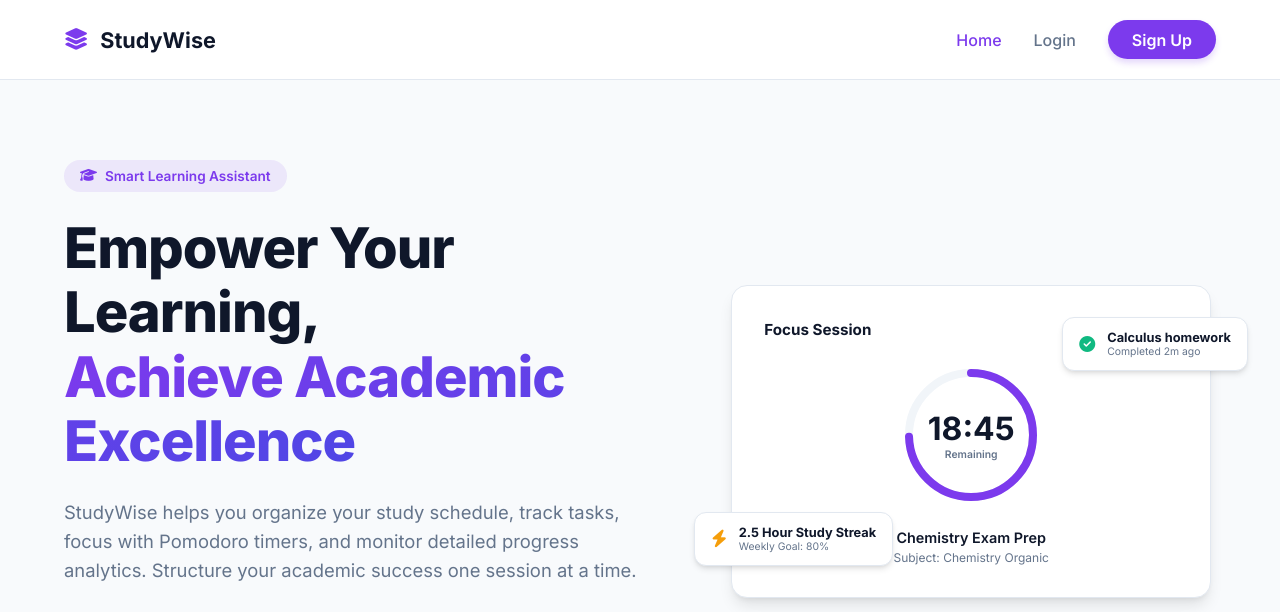
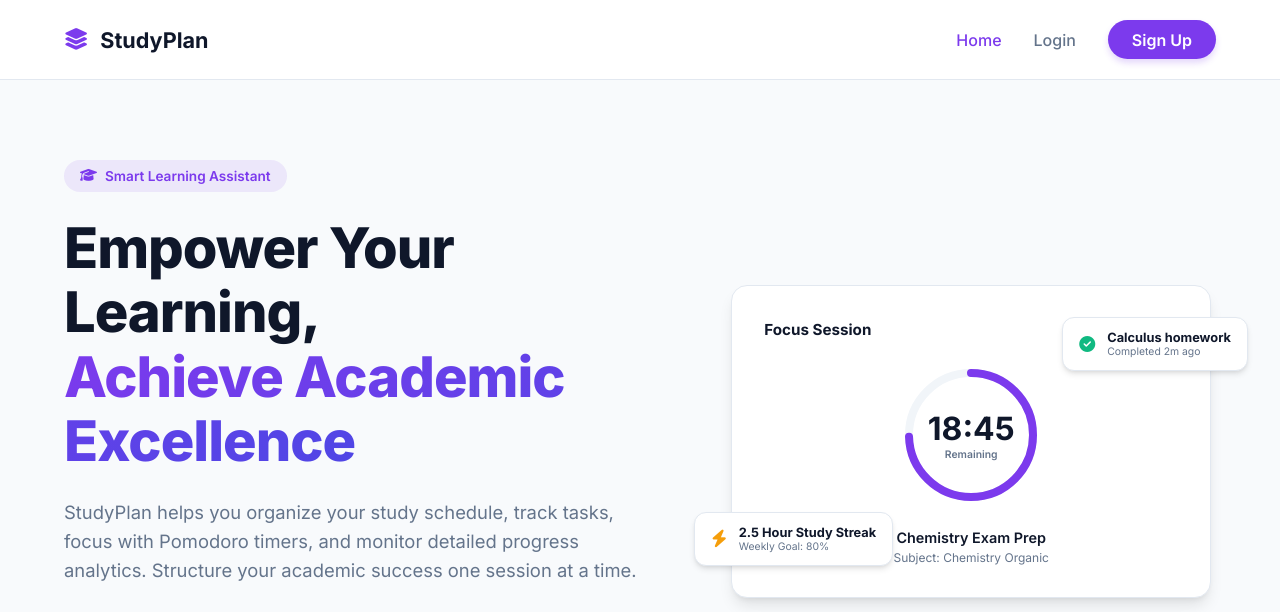
Before and after one commit to vijay00021/study-planner, a Flask app: page / in a window 1280 px wide. Shown: the top 612 px of the page. Run offline with Flask 3, Linux system fonts and the light colour scheme; some libraries are stand-ins or nearby versions.

Commit message:
refactor: rename app from StudyWise to StudyPlan

```diff
--- a/templates/base.html
+++ b/templates/base.html
@@ -175,7 +175,7 @@
             </div>
             <h3 style="margin-bottom: 0.75rem; font-size: 1.5rem; color: var(--text-main); font-weight: 700;">Login Required</h3>
             <p style="color: var(--text-muted); font-size: 0.875rem; margin-bottom: 2rem; line-height: 1.6;">
-                Sign in or register an account with StudyWise to start planning subjects, scheduling tasks, tracking hours with the focus timer, and monitoring detailed progress analytics!
+                Sign in or register an account with StudyPlan to start planning subjects, scheduling tasks, tracking hours with the focus timer, and monitoring detailed progress analytics!
             </p>
             <div style="display: flex; gap: 1rem; justify-content: center;">
                 <a href="{{ url_for('login_page') }}" class="btn btn-outline" style="flex: 1; padding: 0.75rem; font-weight: 600; border-color: var(--border);">Sign In</a>
--- a/templates/landing.html
+++ b/templates/landing.html
@@ -3,7 +3,7 @@
 <head>
     <meta charset="UTF-8">
     <meta name="viewport" content="width=device-width, initial-scale=1.0">
-    <title>StudyWise - Smart Study Planner</title>
+    <title>StudyPlan - Smart Study Planner</title>
     <!-- Google Fonts -->
     <link rel="preconnect" href="https://fonts.googleapis.com">
     <link rel="preconnect" href="https://fonts.gstatic.com" crossorigin>
@@ -25,7 +25,7 @@
         <header class="landing-header">
             <a href="/" class="landing-brand">
                 <i class="fa-solid fa-layer-group"></i>
-                <span>StudyWise</span>
+                <span>StudyPlan</span>
             </a>
             <nav class="landing-nav">
                 <a href="/" class="landing-nav-link active">Home</a>
@@ -43,7 +43,7 @@
                 </div>
                 <h1>Empower Your Learning,<br><span class="gradient-text">Achieve Academic Excellence</span></h1>
                 <p class="subtitle">
-                    StudyWise helps you organize your study schedule, track tasks, focus with Pomodoro timers, and monitor detailed progress analytics. Structure your academic success one session at a time.
+                    StudyPlan helps you organize your study schedule, track tasks, focus with Pomodoro timers, and monitor detailed progress analytics. Structure your academic success one session at a time.
                 </p>
                 <div class="hero-actions">
                     <a href="{{ url_for('dashboard_page') }}" class="btn btn-primary">Start Planning Now</a>
@@ -296,7 +296,7 @@
             </div>
             <h3 style="margin-bottom: 0.75rem; font-size: 1.5rem; color: var(--text-main); font-weight: 700;">Login Required</h3>
             <p style="color: var(--text-muted); font-size: 0.875rem; margin-bottom: 2rem; line-height: 1.6;">
-                Sign in or register an account with StudyWise to start planning subjects, scheduling tasks, tracking hours with the focus timer, and monitoring detailed progress analytics!
+                Sign in or register an account with StudyPlan to start planning subjects, scheduling tasks, tracking hours with the focus timer, and monitoring detailed progress analytics!
             </p>
             <div style="display: flex; gap: 1rem; justify-content: center;">
                 <a href="{{ url_for('login_page') }}" class="btn btn-outline" style="flex: 1; padding: 0.75rem; font-weight: 600; border-color: var(--border);">Sign In</a>
--- a/templates/login.html
+++ b/templates/login.html
@@ -3,7 +3,7 @@
 <head>
     <meta charset="UTF-8">
     <meta name="viewport" content="width=device-width, initial-scale=1.0">
-    <title>Login - StudyWise</title>
+    <title>Login - StudyPlan</title>
     <!-- Google Fonts -->
     <link rel="preconnect" href="https://fonts.googleapis.com">
     <link rel="preconnect" href="https://fonts.gstatic.com" crossorigin>
@@ -20,7 +20,7 @@
         <header class="split-header text-light-left text-dark-right" style="position: absolute; top: 0; left: 0; width: 100%; height: 80px; display: flex; justify-content: space-between; align-items: center; padding: 0 4rem; z-index: 100; pointer-events: none;">
             <a href="/" class="landing-brand" style="pointer-events: auto; color: white;">
                 <i class="fa-solid fa-layer-group" style="color: white;"></i>
-                <span>StudyWise</span>
+                <span>StudyPlan</span>
             </a>
             <div style="pointer-events: auto; display: flex; align-items: center; gap: 2rem;">
                 <a href="/" class="auth-nav-link" style="color: var(--text-muted);">Home</a>
--- a/templates/signup.html
+++ b/templates/signup.html
@@ -3,7 +3,7 @@
 <head>
     <meta charset="UTF-8">
     <meta name="viewport" content="width=device-width, initial-scale=1.0">
-    <title>Sign Up - StudyWise</title>
+    <title>Sign Up - StudyPlan</title>
     <!-- Google Fonts -->
     <link rel="preconnect" href="https://fonts.googleapis.com">
     <link rel="preconnect" href="https://fonts.gstatic.com" crossorigin>
@@ -20,7 +20,7 @@
         <header class="split-header text-dark-left text-light-right" style="position: absolute; top: 0; left: 0; width: 100%; height: 80px; display: flex; justify-content: space-between; align-items: center; padding: 0 4rem; z-index: 100; pointer-events: none;">
             <a href="/" class="landing-brand" style="pointer-events: auto;">
                 <i class="fa-solid fa-layer-group"></i>
-                <span>StudyWise</span>
+                <span>StudyPlan</span>
             </a>
             <div style="pointer-events: auto; display: flex; align-items: center; gap: 2rem;">
                 <a href="/" class="auth-nav-link" style="color: var(--text-muted);">Home</a>
@@ -37,7 +37,7 @@
                         <i class="fa-solid fa-user-plus"></i>
                     </div>
                 </div>
-                <h2 style="text-align: center;">Join StudyWise</h2>
+                <h2 style="text-align: center;">Join StudyPlan</h2>
                 <p class="subtitle" style="text-align: center;">Become a study champion today</p>
 
                 <form action="{{ url_for('signup_page') }}" method="POST">
```
